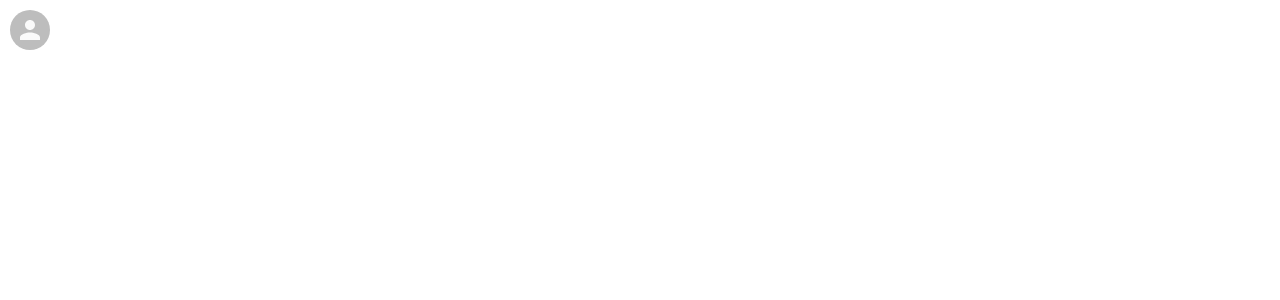
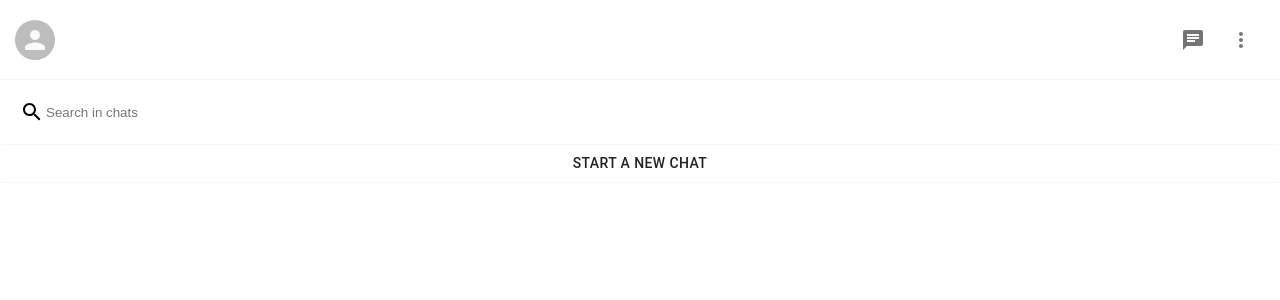
Before and after one commit to iamnoyon/sweetchat-nextjs, a Next.js app: page / in a window 1280 px wide. Shown: the top 300 px of the page. Built offline with nearby package versions, Linux system fonts and the light colour scheme.

Commit message:
Full Sidebar Design is Completed Here 48:30

```diff
--- a/components/Sidebar.js
+++ b/components/Sidebar.js
@@ -1,26 +1,75 @@
-import { Avatar } from "@material-ui/core";
+import { Avatar, Button, IconButton } from "@material-ui/core";
 import styled from "styled-components";
-
+import ChatIcon from "@material-ui/icons/Chat";
+import MoreVertIcon from "@material-ui/icons/MoreVert";
+import SearchIcon from "@material-ui/icons/Search";
 function Sidebar(){
     return(
         <Container>
             <Header>
-            <UserAvatar/>
+                <UserAvatar />
+                    <IconsContainer>
+                        <IconButton>
+                            <ChatIcon />
+                        </IconButton>
+
+                        <IconButton>
+                            <MoreVertIcon />
+                        </IconButton>
+                    </IconsContainer>
             </Header>
+            <Search>
+                <SearchIcon />
+                <SearchInput placeholder="Search in chats" />
+            </Search>
+
+            <SidebarButton>Start a new chat</SidebarButton>
+
+            {/*/List of Chats*/}
         </Container>
     )
 }
 
 export default Sidebar;
 
-const Container = styled.div`
+const Container = styled.div``;
+const Search = styled.div`
+    display: flex;
+    align-items: center;
+    padding: 20px;
+    border-radius: 2px;
+`;
+const SidebarButton= styled(Button)`
+    width: 100%;
+
+    &&&{
+        border-top: 1px solid whitesmoke;
+        border-bottom: 1px solid whitesmoke;
+    }
 
 `;
+const SearchInput = styled.input`
+   outline-width: 0;
+   border: none;
+   flex: 1;
+`;
+const Header = styled.div`
+    display: flex;
+    position: sticky;
+    top: 0;
+    background-color: white;
+    z-index: 1;
+    justify-content: space-between;
+    align-items: center;
+    padding: 15px;
+    height: 80px;
+    border-bottom: 1px solid whitesmoke;
+`;
+const UserAvatar = styled(Avatar)`
+    cursor: pointer;
 
-const Header = styled.div`
-
+    :hover {
+        opacity: 0.8;
+    }
 `;
-
-const UserAvatar = styled(Avatar)`
-    margin: 10px;
-`;
+const IconsContainer = styled.div``;
```
